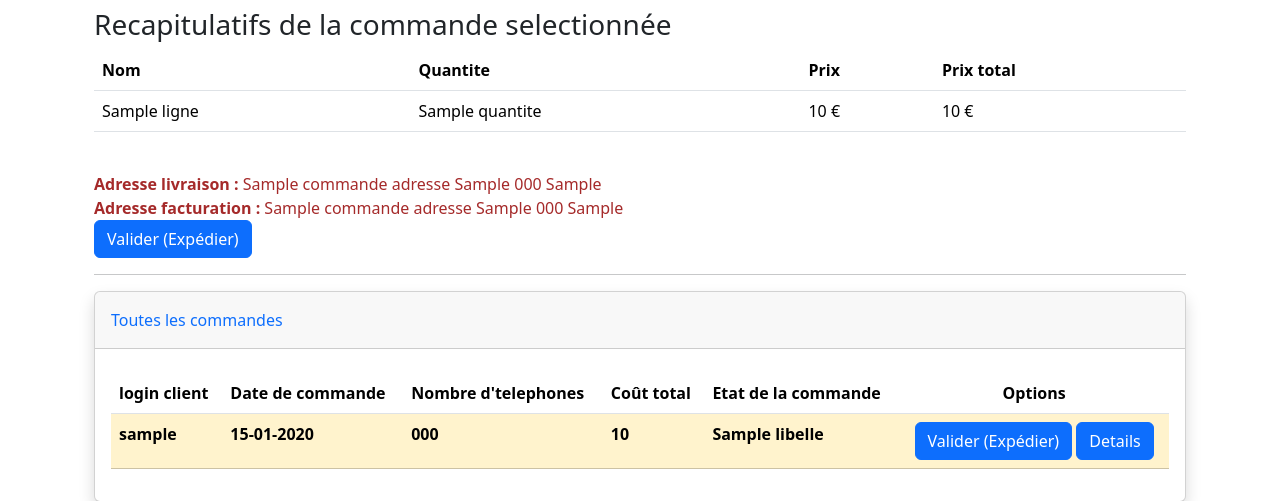
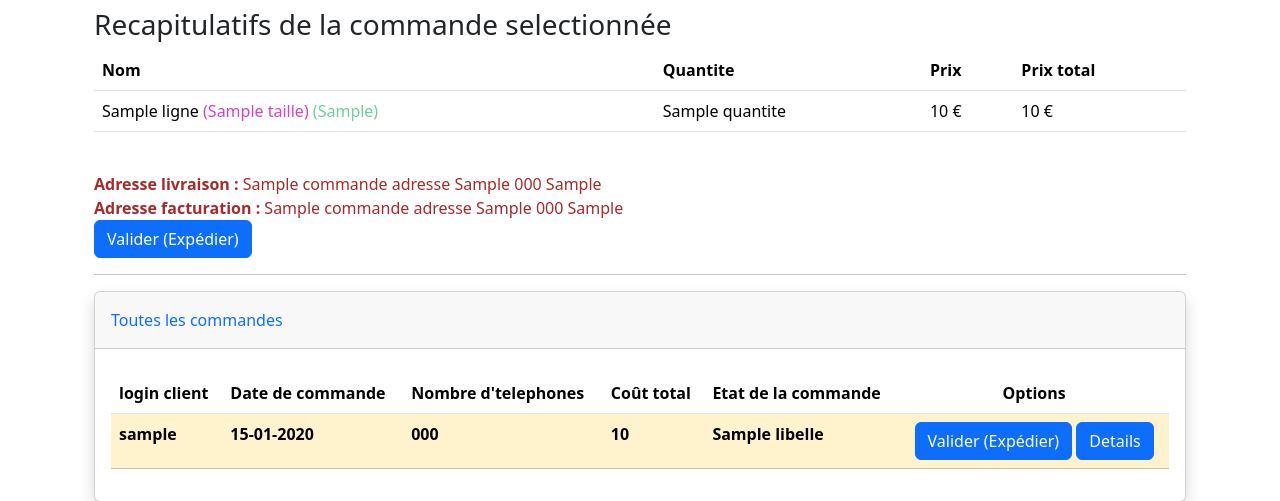
Before and after one commit to maevatomvil/SAE-345, a Flask app: template templates/admin/commandes/show.html in a window 1280 px wide. Shown: the part 64-565 px from the top of the page. Run offline with Flask 3, Linux system fonts and the light colour scheme; the template is opened without the code that fills it: most values are stand-ins (such as "Sample title", 1, 10 or a date in 2020); some libraries are stand-ins or nearby versions.

Commit message:
1 bask office

```diff
--- a/templates/admin/commandes/show.html
+++ b/templates/admin/commandes/show.html
@@ -11,19 +11,12 @@
                         {% for ligne in telephones_commande %}
                              <tr>
                                 <td>{{ ligne.nom }}
-                                {% if ligne.nb_declinaisons is defined and ligne.nb_declinaisons > 1 %}
-                                    <span style="color:rgba(255,197,197,0.6);"> ( {{ ligne.nb_declinaisons }} declinaisons )</span>
-                                    <span style="color:#6dcea2">
-                                    {% if ligne.couleur_id != 1 %}
-                                        {{ ligne.libelle_couleur }}
+                                    {% if ligne.taille %}
+                                        <span style="color: #d941c2">({{ ligne.taille }})</span>
                                     {% endif %}
-                                    </span>
-                                    <span  style="color:#d941c2">
-                                    {% if ligne.taille_id != 1 %}
-                                        {{ ligne.libelle_taille }}
+                                    {% if ligne.libelle_couleur %}
+                                        <span style="color: #6dcea2">({{ ligne.libelle_couleur }})</span>
                                     {% endif %}
-                                    </span>
-                                {% endif %}
                                 </td>
                                 <td>{{ ligne.quantite }}</td>
                                 <td>{{ ligne.prix }} €</td>
```
Also changed, not shown: controllers/admin_commande.py (+7 -1 lines), README.md.
